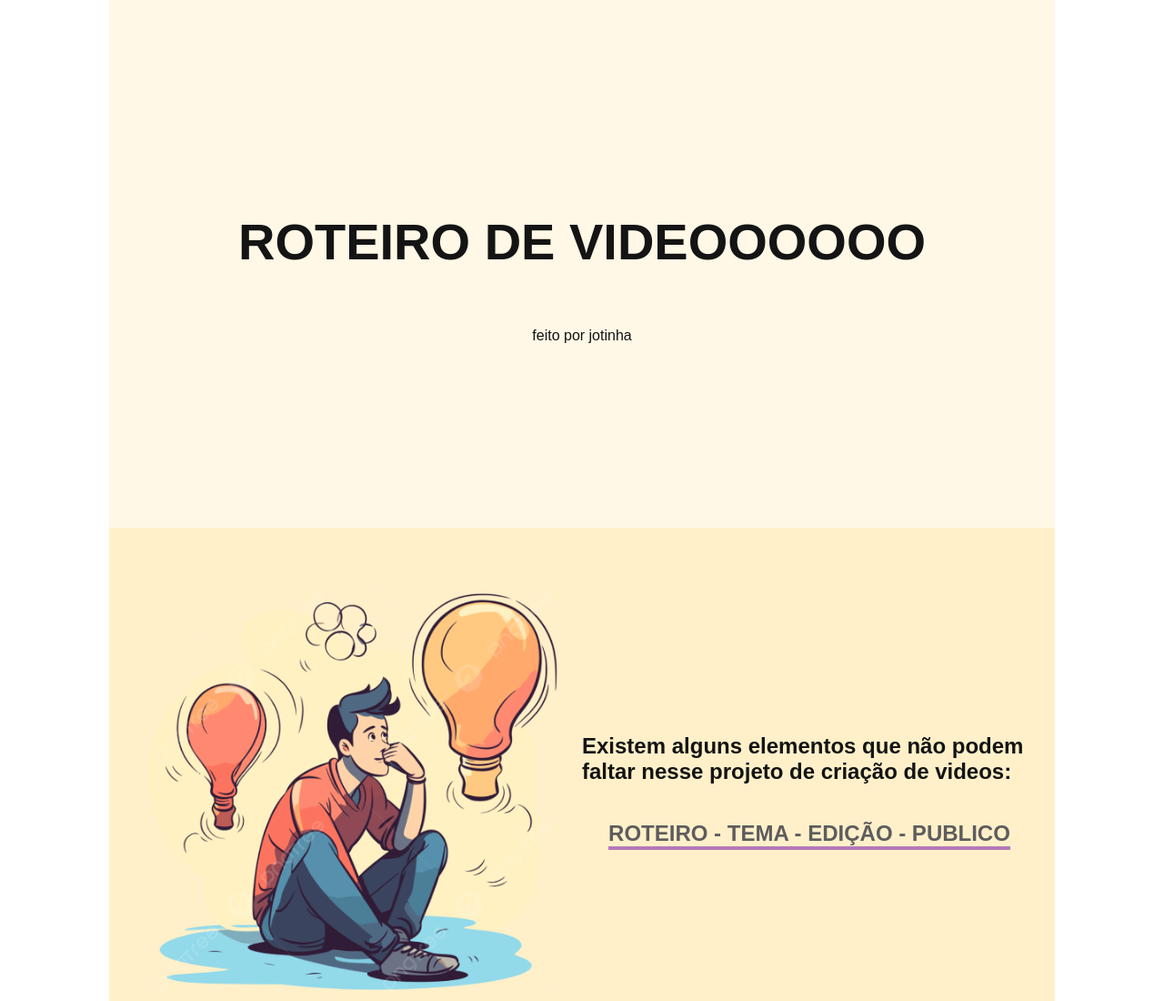
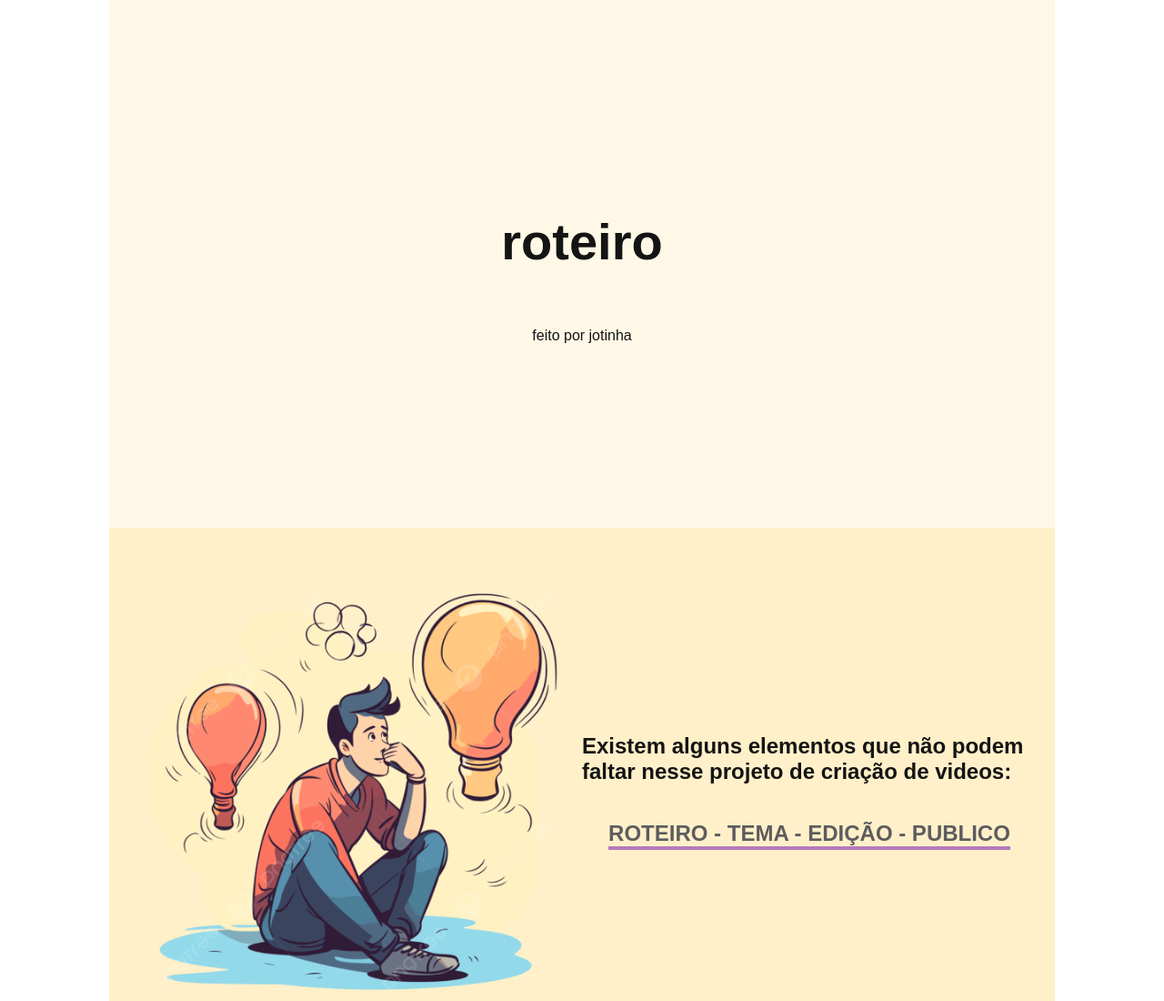
Before and after one commit to joaoovitor01/roteiro, a plain HTML site: page index.html in a window 1280 px wide. Shown: the top 1100 px of the page at 91% size. Drawn offline with Linux system fonts and the light colour scheme.

Commit message:
title: change 'ROTEIRO DE VIDEOOOOOO' to 'roteiro'

```diff
--- a/index.html
+++ b/index.html
@@ -10,7 +10,7 @@
 
 <body>
   <section class="bloco roteiro">
-    <h1 class="typing">ROTEIRO DE VIDEOOOOOO</h1>
+    <h1 class="typing">roteiro</h1>
     <p>feito por jotinha</p>
   </section>
 
```
